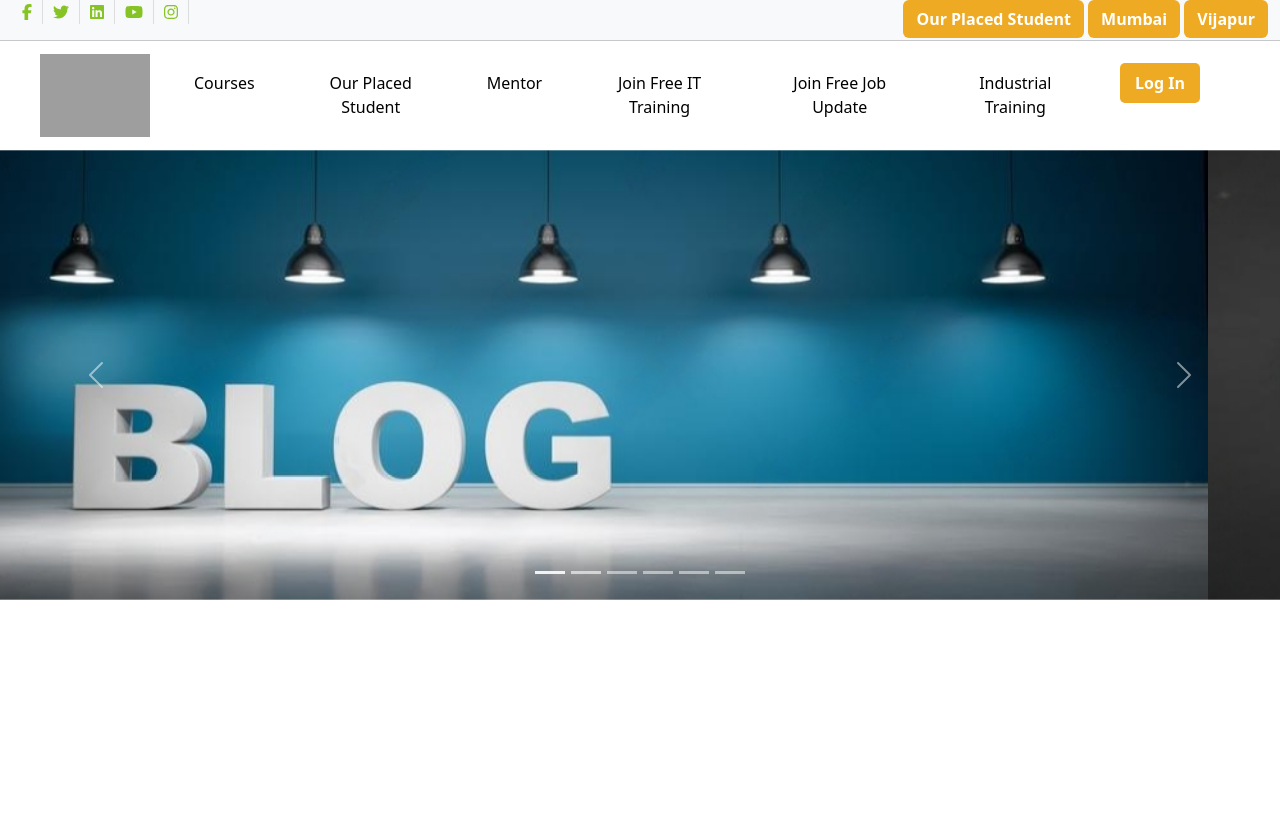
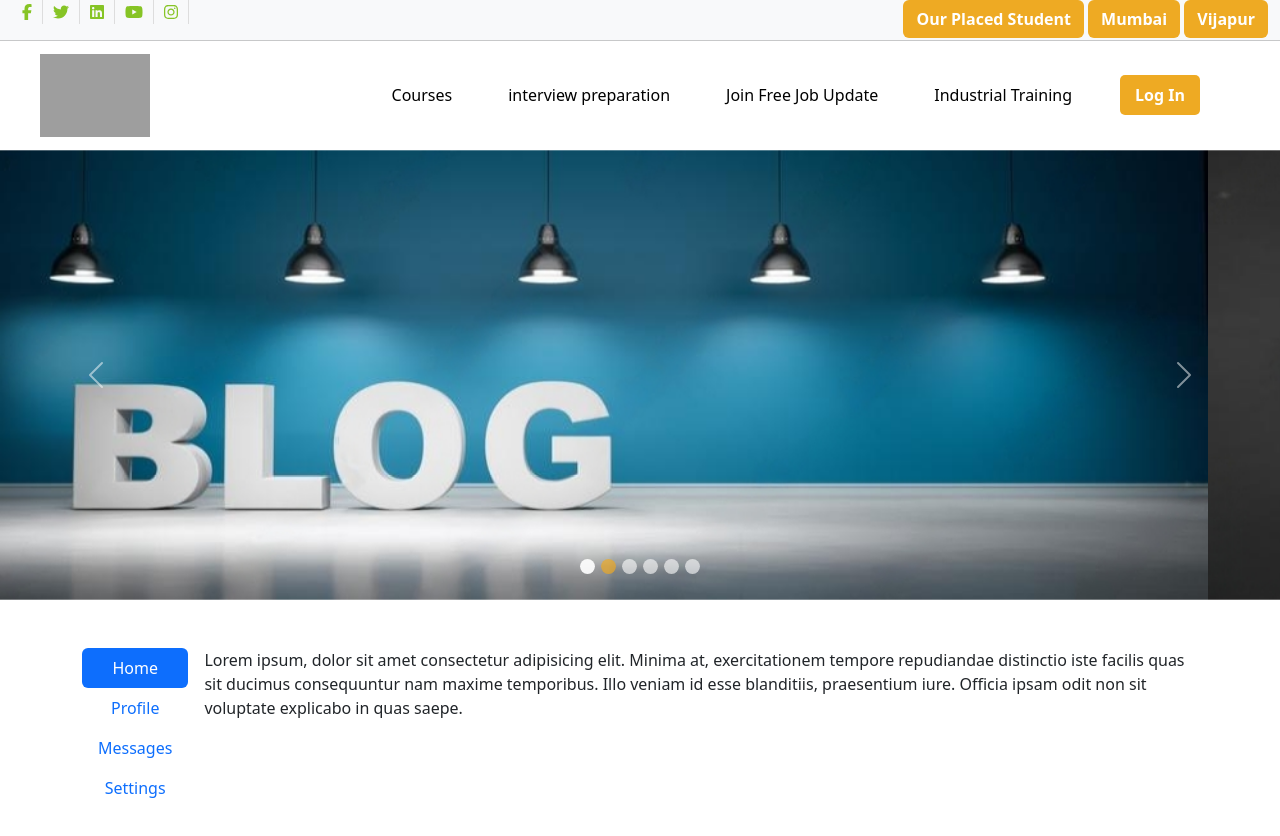
Before and after one commit to khusheebhartee06/blog, a plain HTML site: page index.html in a window 1280 px wide. Before the commit the page ends 800 px from the top, so only its background shows below. Drawn offline with nearby package versions, Linux system fonts and the light colour scheme; grey boxes are pictures that could not be loaded.

Commit message:
add only banner indicatior

```diff
--- a/assest/css/style.css
+++ b/assest/css/style.css
@@ -85,9 +85,11 @@
     color: #eeaa23;
     border: none;
 }
-#navbarfix .navbar-toggler-icon{
+
+#navbarfix .navbar-toggler-icon {
     display: none;
 }
+
 /* login btn */
 #login button {
     transition: all 0.3s 0.1s;
@@ -112,7 +114,48 @@
 /* Nav close */
 
 /* banner section start */
-#banner .carousel-inner img{
+#banner .carousel-inner img {
     height: 450px;
 }
+#banner .carousel-indicators [data-bs-target]{
+    height: 15px;
+    width: 15px;
+    border-radius: 50%;
+    opacity: 0.6;
+}
+#banner .carousel-indicators [data-bs-target].active{
+    background-color: #EEAA23;
+    opacity: 1;
+}
 /* banner section end */
+/* main section start */
+
+/* main section end */
+
+
+
+
+
+
+
+
+
+
+
+/* max-width : 768px */
+@media screen and (max-width:768px) {
+    #banner .carousel-inner img {
+        height: 350px;
+    }
+}
+
+/* max-width : 768px */
+
+/* max-width : 576px */
+@media screen and (max-width:576px) {
+    #banner .carousel-inner img {
+        height: 300px;
+    }
+}
+
+/* max-width : 576px */
--- a/index.html
+++ b/index.html
@@ -49,15 +49,15 @@
             <i class="fa-solid fa-align-right" style="color:#EEAA23;font-size:35px"></i></button>
         <!-- Navbar links -->
         <div class="collapse navbar-collapse " id="collapsibleNavbar">
-            <ul class="navbar-nav text-center">
-                <li class="nav-item"> <a class="nav-link" id="nav-1" href="#courses">Courses</a> </li>
-                <li class="nav-item"> <a class="nav-link" id="nav-1" href="#Placedstn">Our Placed Student</a> </li>
-                <li class="nav-item"> <a class="nav-link" id="nav-1" href="#Mentor">Mentor</a> </li>
+            <ul class="navbar-nav text-center ms-auto">
+                <li class="nav-item"> <a class="nav-link" id="nav-1" href="https://cncwebworld.com/#courses">Courses</a>
+                </li>
+
                 <li class="nav-item"> <a class="nav-link" id="nav-1"
-                        href="https://cncwebworld.com/workshop/join-free-it-workshop.php">Join Free IT Training</a>
+                        href="https://cncwebworld.com/pune/mncs-qa.php">interview preparation</a>
                 </li>
-                <li class="nav-item"> <a class="nav-link" id="nav-1"
-                        href="https://chat.whatsapp.com/BTYCCh6VGbw5JJXW9DIDAS">Join Free Job Update</a> </li>
+                <li class="nav-item"> <a class="nav-link" id="nav-1" href="https://t.me/joinchat/Qw1ajuE5tHJhYmU1">Join
+                        Free Job Update</a> </li>
                 <li class="nav-item"> <a class="nav-link" id="nav-1"
                         href="https://cncwebworld.com/pune/industrial-training.php">Industrial Training</a> </li>
                 <li class="nav-item" id="login"> <button><a id="login-1"
@@ -116,7 +116,47 @@
         </div>
     </section>
     <!-- banner section end -->
+    <!-- main section start-->
+    <div class="container-lg my-5">
+        <div class="d-flex align-items-start">
+            <div class="nav flex-column nav-pills me-3" id="v-pills-tab" role="tablist" aria-orientation="vertical">
+                <button class="nav-link active" id="v-pills-home-tab" data-bs-toggle="pill"
+                    data-bs-target="#v-pills-home" type="button" role="tab" aria-controls="v-pills-home"
+                    aria-selected="true">Home</button>
 
+                <button class="nav-link" id="v-pills-profile-tab" data-bs-toggle="pill"
+                    data-bs-target="#v-pills-profile" type="button" role="tab" aria-controls="v-pills-profile"
+                    aria-selected="false">Profile</button>
+
+                <button class="nav-link" id="v-pills-messages-tab" data-bs-toggle="pill"
+                    data-bs-target="#v-pills-messages" type="button" role="tab" aria-controls="v-pills-messages"
+                    aria-selected="false">Messages</button>
+
+                <button class="nav-link" id="v-pills-settings-tab" data-bs-toggle="pill"
+                    data-bs-target="#v-pills-settings" type="button" role="tab" aria-controls="v-pills-settings"
+                    aria-selected="false">Settings</button>
+            </div>
+            <div class="tab-content" id="v-pills-tabContent">
+                <div class="tab-pane fade show active" id="v-pills-home" role="tabpanel"
+                    aria-labelledby="v-pills-home-tab" tabindex="0">Lorem ipsum, dolor sit amet consectetur adipisicing
+                    elit. Minima at, exercitationem tempore repudiandae distinctio iste facilis quas sit ducimus
+                    consequuntur nam maxime temporibus. Illo veniam id esse blanditiis, praesentium iure. Officia ipsam
+                    odit non sit voluptate explicabo in quas saepe.</div>
+                <div class="tab-pane " id="v-pills-profile" role="tabpanel" aria-labelledby="v-pills-profile-tab"
+                    tabindex="0">Lorem ipsum dolor sit amet, consectetur adipisicing elit. Soluta consectetur sed
+                    explicabo sint voluptatum dolore pariatur? Praesentium eum quibusdam a facilis minus.</div>
+
+                <div class="tab-pane " id="v-pills-messages" role="tabpanel" aria-labelledby="v-pills-messages-tab"
+                    tabindex="0">Lorem ipsum dolor sit amet consectetur, adipisicing elit. Est nemo tempora consequatur
+                    laboriosam amet voluptatem quis, modi odio necessitatibus enim, reprehenderit a quod, in et? Neque
+                    eum fuga ut inventore.</div>
+                <div class="tab-pane fade" id="v-pills-settings" role="tabpanel" aria-labelledby="v-pills-settings-tab"
+                    tabindex="0">Lorem ipsum dolor sit amet consectetur, adipisicing elit. Maxime, quisquam!</div>
+            </div>
+        </div>
+
+    </div>
+    <!-- main section end-->
     <script src="https://cdnjs.cloudflare.com/ajax/libs/font-awesome/6.7.2/js/all.min.js"></script>
     <script src="https://cdn.jsdelivr.net/npm/bootstrap@5.3.3/dist/js/bootstrap.bundle.min.js"></script>
 </body>
```
